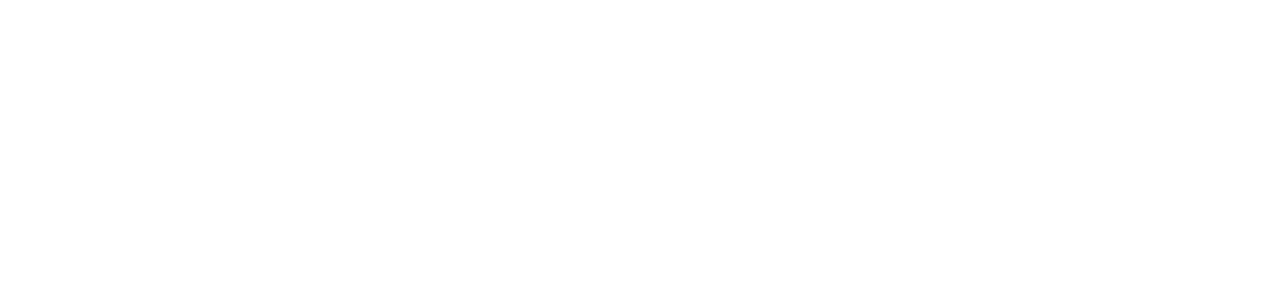
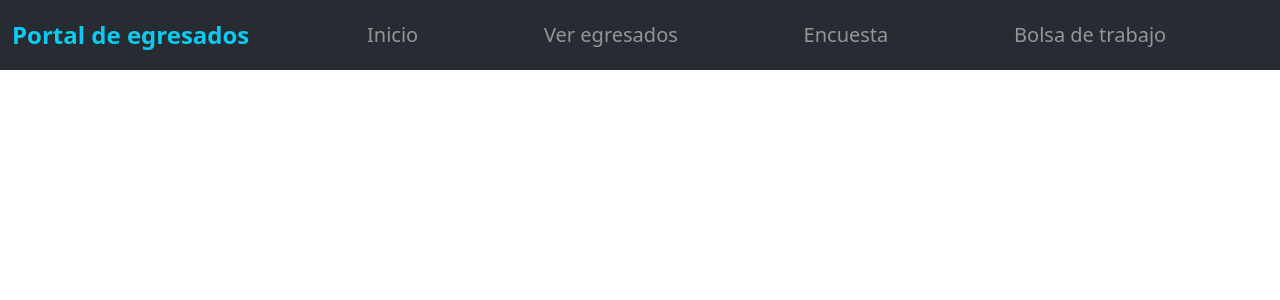
Before and after one commit to GadyelMtz/ProyectoPW, a React (Create React App) app in the folder cliente/: page /1/menu in a window 1280 px wide. Before the commit this address had no page. Shown: the top 300 px of the page. Built offline with nearby package versions, Linux system fonts and the light colour scheme.

Commit message:
Ya hay direccionamiento egresado / administrador

```diff
--- a/cliente/src/App.js
+++ b/cliente/src/App.js
@@ -7,22 +7,26 @@
 import EditarEgresado from "./paginas/EditarEgresado";
 import Login from "./paginas/Login";
 import Principal from "./paginas/Principal";
-import Menu from "./paginas/Menu";
-
+import MenuAdministrador from "./paginas/MenuAdministrador";
+import MenuEgresado from "./paginas/MenuEgresado";
 
 const App = () => {
   return (
     <Router>
     <Routes>
       <Route path="/" element={<Principal />} />
-      <Route path="/registrar-egresados" element={<RegistroEgresado />} />
-      <Route path="/consultar-egresados" element={<RUD_Egresados />} />
-      <Route path="/consultar-egresados/:noControl" element={<DetalleEgresado />}/>
-      <Route path="/editar-egresado/:noControl" element={<EditarEgresado />} />
-      <Route path="/eliminar-egresado/:noControl" element={<RUD_Egresados />} />
       <Route path="/login" element={<Login />} />
-      <Route path="/menu" element={<Menu/>}/>
+
+      <Route path="/login/menu-administrador" element={<MenuAdministrador />}/>
+      <Route path="/login/menu-administrador/registrar-egresados" element={<RegistroEgresado />} />
+      <Route path="/login/menu-administrador/consultar-egresados" element={<RUD_Egresados />} />
+      <Route path="/login/menu-administrador/consultar-egresados/:noControl" element={<DetalleEgresado />}/>
+      <Route path="/login/menu-administrador/editar-egresado/:noControl" element={<EditarEgresado />} />
+      <Route path="/login/menu-administrador/eliminar-egresado/:noControl" element={<RUD_Egresados />} />
+
+      <Route path="/:noControl/menu" element={<MenuEgresado />}/>
       <Route path="/:noControl/encuesta" element={<Encuesta />}/>
+
     </Routes>
   </Router>
   );
--- a/cliente/src/paginas/C_Egresados.js
+++ b/cliente/src/paginas/C_Egresados.js
@@ -50,7 +50,7 @@
       };
 
       const respuesta = await fetch(
-        "http://localhost:5000/registrar-egresados",
+        "/login/menu-administrador/registrar-egresados",
         {
           method: "POST",
           headers: { "Content-Type": "application/json" },
--- a/cliente/src/paginas/DetalleEgresado.js
+++ b/cliente/src/paginas/DetalleEgresado.js
@@ -13,7 +13,7 @@
     const fetchData = async () => {
       try {
         const response = await fetch(
-          `http://localhost:5000/consultar-egresados/${noControl}`
+          `/login/menu-administrador/consultar-egresados/${noControl}`
         );
         const jsonData = await response.json();
         setEgresado(jsonData);
--- a/cliente/src/paginas/Login.js
+++ b/cliente/src/paginas/Login.js
@@ -36,9 +36,9 @@
       console.log(data.privilegio);
 
       if (data.privilegio === "Administrador") {
-        navigate("/consultar-egresados");
+        navigate("/login/menu-administrador");
       } else if (data.privilegio === "Egresado") {
-        navigate("/menu");
+        navigate(`/${noControl}/menu`);
       } else {
         console.error(
           `Error al realizar el inicio de sesión: ${response.status}`
--- a/cliente/src/paginas/Menu.js
+++ b/cliente/src/paginas/MenuAdministrador.js
@@ -2,14 +2,14 @@
 import '../css/menu.css'
 import { Link } from "react-router-dom";
 
-const Menu = () => {
+const MenuAdministrador = () => {
   return (
     <Fragment>
       <div class="contenedorDeMenu">
         <nav class="navbar navbar-expand-lg navbar-dark ">
           <div class="container-fluid">
             <a href="" class="navbar-brand text-info fw-semibold fs-4">
-              Portal de egresados
+              Portal de egresados / Administrador
             </a>
             <button
               class="navbar-toggler"
@@ -82,4 +82,4 @@
   );
 };
 
-export default Menu;
+export default MenuAdministrador;
--- /dev/null
+++ b/cliente/src/paginas/MenuEgresado.js
@@ -0,0 +1,85 @@
+import React, { Fragment } from "react";
+import '../css/menu.css'
+import { Link } from "react-router-dom";
+
+const MenuEgresado = () => {
+  return (
+    <Fragment>
+      <div class="contenedorDeMenu">
+        <nav class="navbar navbar-expand-lg navbar-dark ">
+          <div class="container-fluid">
+            <a href="" class="navbar-brand text-info fw-semibold fs-4">
+              Portal de egresados
+            </a>
+            <button
+              class="navbar-toggler"
+              type="button"
+              data-bs-toggle="offcanvas"
+              data-bs-target="#menuLateral"
+            >
+              <span class="navbar-toggler-icon"></span>
+            </button>
+
+            <section
+              class="offcanvas offcanvas-start"
+              id="menuLateral"
+              tabindex="-1"
+            >
+              <div class="offcanvas-header" data-bs-theme="dark">
+                <h5 class="offcanvas-title text-info">PDE</h5>
+                <button
+                  class="btn-close"
+                  type="button"
+                  aria-label="btn-close"
+                  data-bs-dismiss="offcanvas"
+                ></button>
+              </div>
+
+              <div class="offcanvas-body d-flex flex-column justify-content-between px-0">
+                <ul class="navbar-nav fs-5 justify-content-evenly">
+                  <li class="nav-item p-3 py-md-1">
+                    <a href="" class="nav-link">
+                      Inicio
+                    </a>
+                  </li>
+                  <li class="nav-item p-3 py-md-1">
+                    <Link to="/consultar-egresados" class="nav-link">
+                      Ver egresados
+                    </Link>
+                  </li>
+                  <li class="nav-item p-3 py-md-1">
+                    <Link to="/20400775/encuesta" class="nav-link">
+                      Encuesta
+                    </Link>
+                  </li>
+                  <li class="nav-item p-3 py-md-1">
+                    <a href="" class="nav-link">
+                      Bolsa de trabajo
+                    </a>
+                  </li>
+                </ul>
+
+                <div class="d-lg-none align-self-center py-3">
+                  <a href="">
+                    <i class="bi bi-facebook px-2 text-info fs-2"></i>
+                  </a>
+                  <a href="">
+                    <i class="bi bi-twitter-x px-2 text-info fs-2"></i>
+                  </a>
+                  <a href="">
+                    <i class="bi bi-whatsapp px-2 text-info fs-2"></i>
+                  </a>
+                  <a href="">
+                    <i class="bi bi-github px-2 text-info fs-2"></i>
+                  </a>
+                </div>
+              </div>
+            </section>
+          </div>
+        </nav>
+      </div>
+    </Fragment>
+  );
+};
+
+export default MenuEgresado;
--- a/cliente/src/paginas/RUD_Egresados.js
+++ b/cliente/src/paginas/RUD_Egresados.js
@@ -7,7 +7,7 @@
 
   const getEgresados = async () => {
     try {
-      const respuesta = await fetch("http://localhost:5000/consultar-egresados");
+      const respuesta = await fetch("http://localhost:5000/login/menu-administrador/consultar-egresados");
       const jsonData = await respuesta.json();
       setEgresados(jsonData);
     } catch (error) {
@@ -22,7 +22,7 @@
         return; // Cancelar la eliminación si el usuario elige cancelar
       }
 
-      await fetch(`http://localhost:5000/eliminar-egresado/${nocontrol}`, {
+      await fetch(`http://localhost:5000/login/menu-administrador/eliminar-egresado/${nocontrol}`, {
         method: "DELETE",
       });
 
@@ -55,7 +55,7 @@
               <td>
                 <Link
                   to={{
-                    pathname: `/consultar-egresados/${egresado.nocontrol}`,
+                    pathname: `/login/menu-administrador/consultar-egresados/${egresado.nocontrol}`,
                     state: { egresado },
                   }}
                 >
@@ -67,7 +67,7 @@
               <td>
                 <Link
                   to={{
-                    pathname: `/editar-egresado/${egresado.nocontrol}`,
+                    pathname: `/login/menu-administrador/editar-egresado/${egresado.nocontrol}`,
                     state: { egresado },
                   }}
                 >
```
Also changed, not shown: 1 other file (tests, documents, lock files or other folders).
